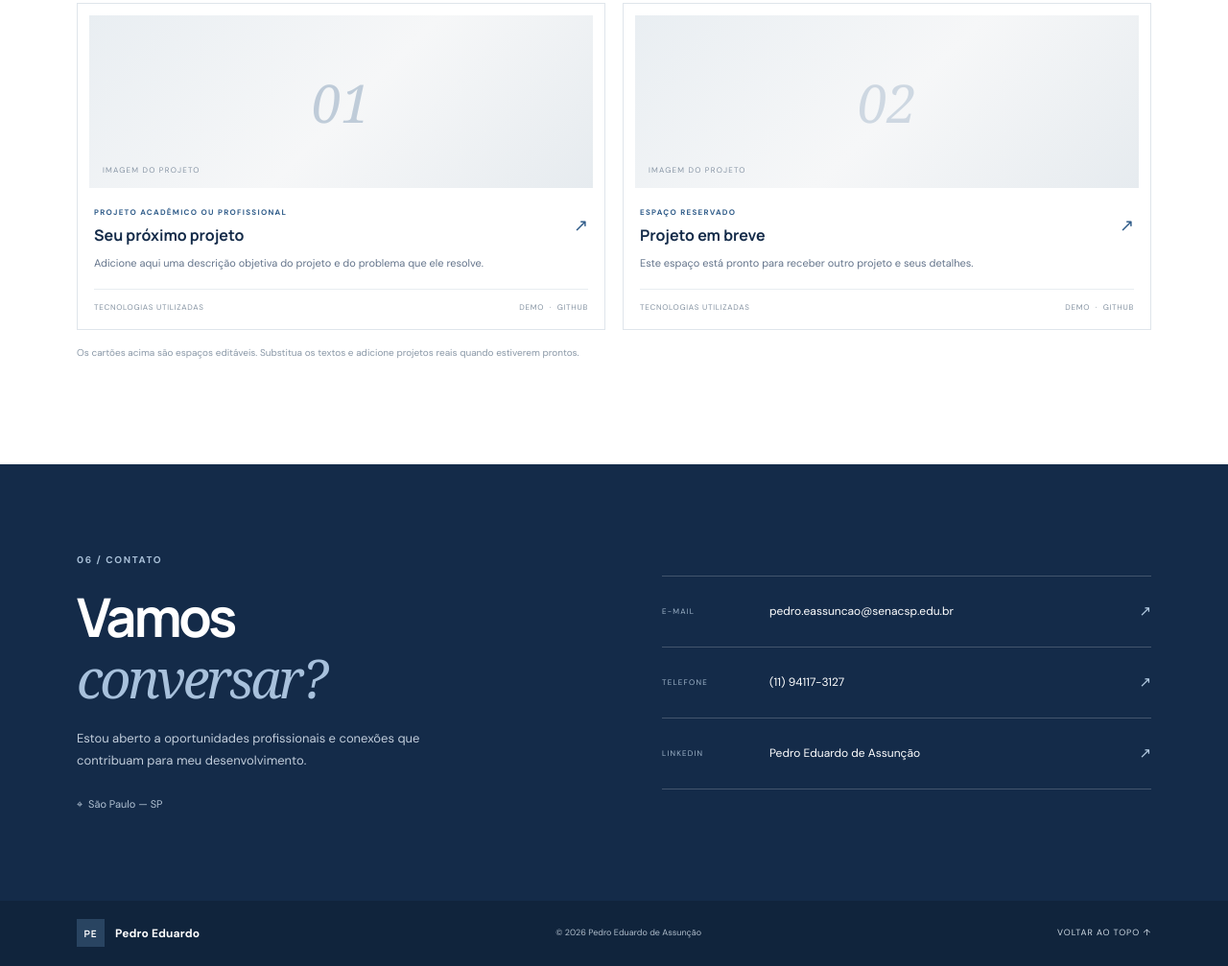
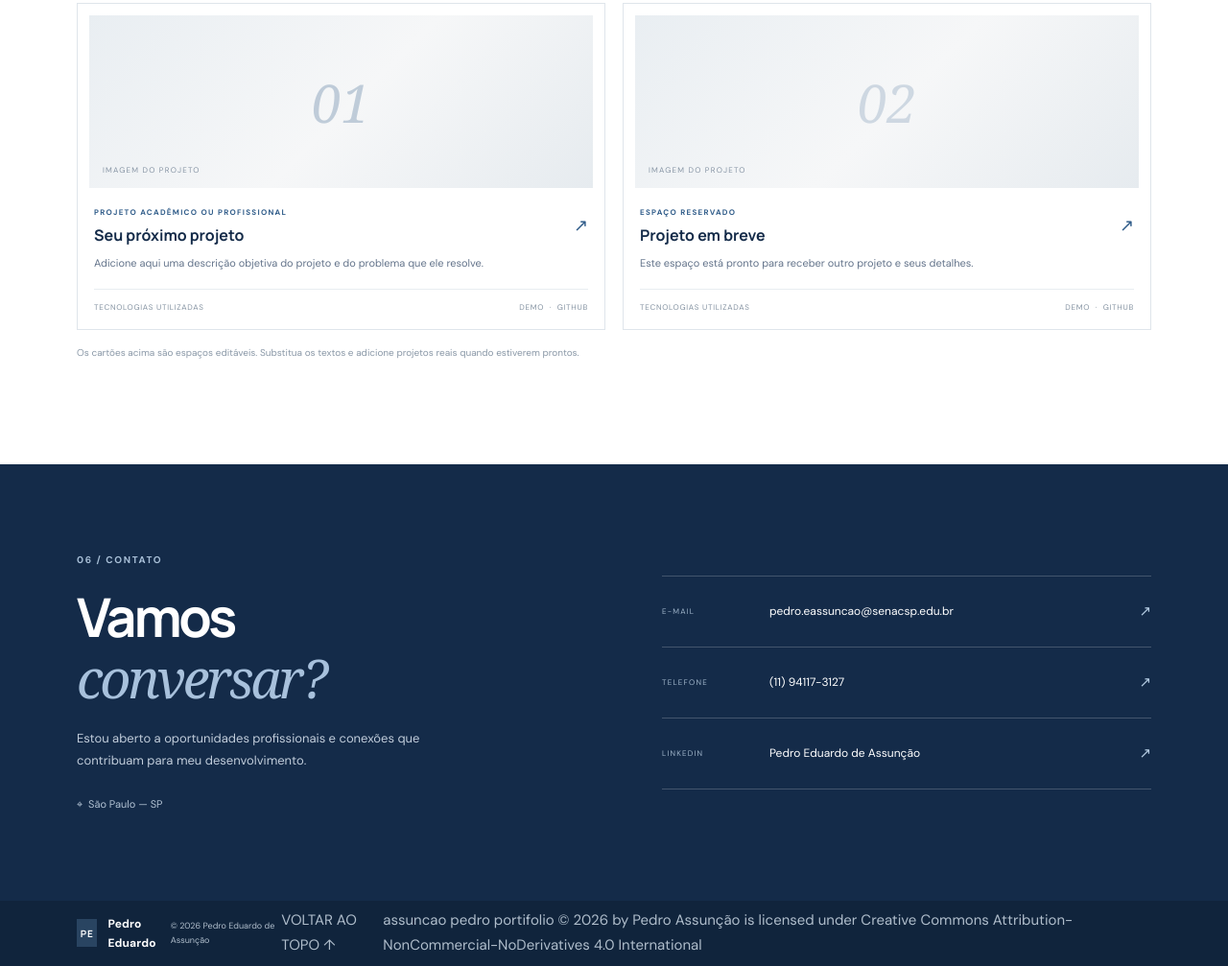
Before and after one commit to pedroassuncaoDev/portifolio, a plain HTML site: page index.html in a window 1280 px wide. Shown: the part 3484-4491 px from the top of the page at 96% size. Drawn offline with Linux system fonts and the light colour scheme.

Commit message:
incluir direitos autorais

```diff
--- a/index.html
+++ b/index.html
@@ -75,6 +75,6 @@
       <p class="placeholder-note">Os cartões acima são espaços editáveis. Substitua os textos e adicione projetos reais quando estiverem prontos.</p></div></section>
     <section class="contact" id="contato"><div class="container contact-grid"><div><p class="eyebrow">06 / CONTATO</p><h2>Vamos<br><em>conversar?</em></h2><p class="contact-intro">Estou aberto a oportunidades profissionais e conexões que contribuam para meu desenvolvimento.</p><p class="contact-location">⌖ &nbsp;São Paulo — SP</p></div><div class="contact-options"><a class="contact-card" href="mailto:pedro.eassuncao@senacsp.edu.br"><span class="contact-label">E-MAIL</span><span class="contact-value">pedro.eassuncao@senacsp.edu.br</span><span class="contact-arrow">↗</span></a><a class="contact-card" href="tel:+5511941173127"><span class="contact-label">TELEFONE</span><span class="contact-value">(11) 94117-3127</span><span class="contact-arrow">↗</span></a><a class="contact-card" href="https://www.linkedin.com/in/pedro-eduardo-assunção/" target="_blank" rel="noopener noreferrer"><span class="contact-label">LINKEDIN</span><span class="contact-value">Pedro Eduardo de Assunção</span><span class="contact-arrow">↗</span></a></div></div></section>
   </main>
-  <footer class="footer"><div class="container footer-inner"><a class="brand footer-brand" href="#inicio"><span>PE</span><b>Pedro Eduardo</b></a><p>© <span id="year"></span> Pedro Eduardo de Assunção</p><a href="#inicio">VOLTAR AO TOPO ↑</a></div></footer>
+  <footer class="footer"><div class="container footer-inner"><a class="brand footer-brand" href="#inicio"><span>PE</span><b>Pedro Eduardo</b></a><p>© <span id="year"></span> Pedro Eduardo de Assunção</p><a href="#inicio">VOLTAR AO TOPO ↑</a><span>assuncao pedro portifolio © 2026 by Pedro Assunção is licensed under Creative Commons Attribution-NonCommercial-NoDerivatives 4.0 International</span></div></footer>
 </body>
 </html>
```
